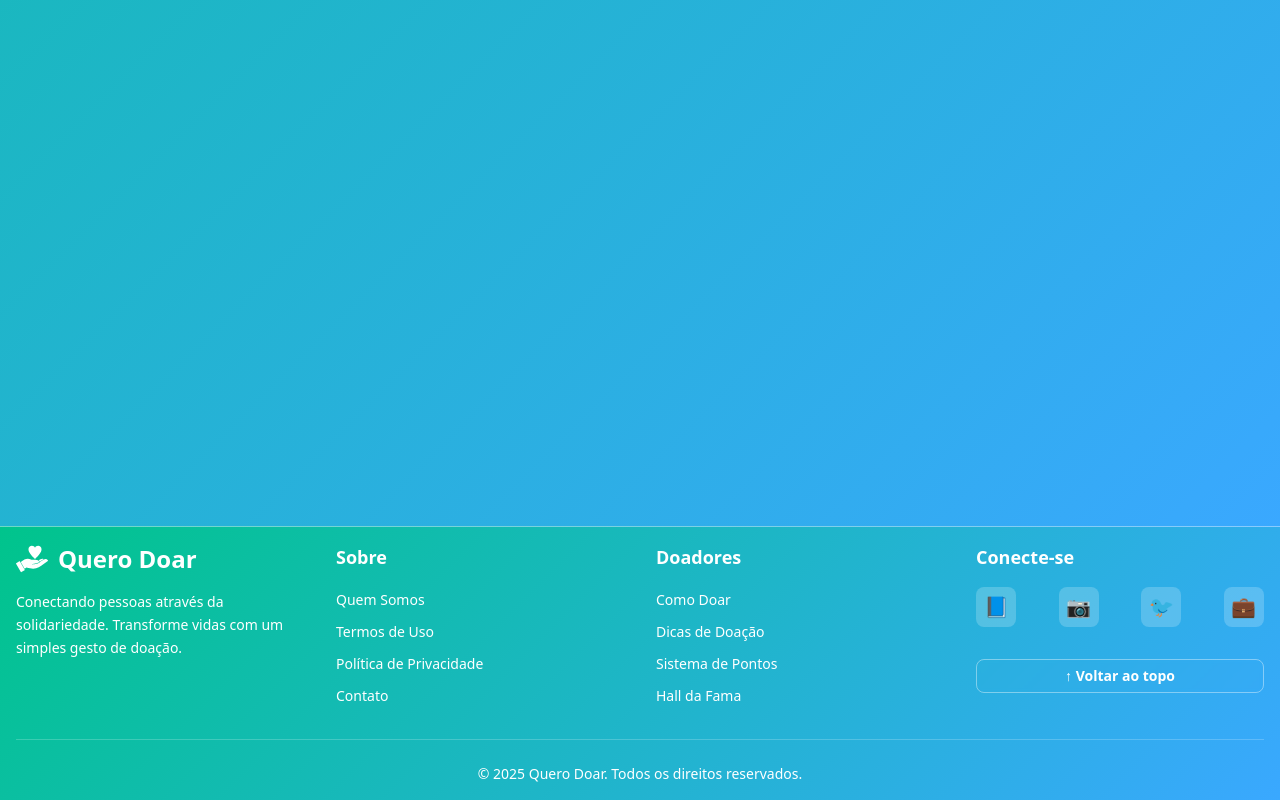
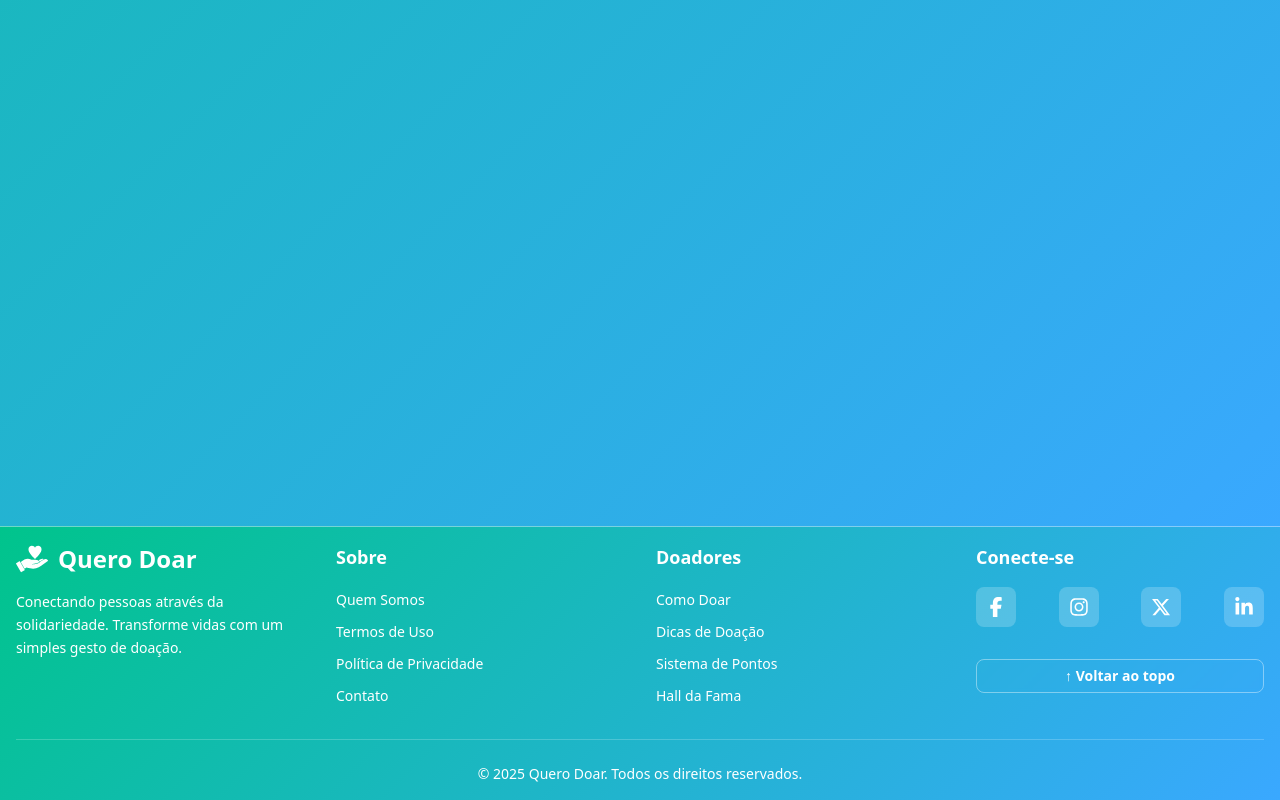
Before and after one commit to Eduardo-Ohlweiler/quero_doar_frontend, a React (Vite) app: page / in a window 1280 px wide. Shown: the part 1474-2274 px from the top of the page. Built offline with nearby package versions, Linux system fonts and the light colour scheme.

Commit message:
feat: Adiciona ícones de redes sociais ao componente Footer e ajusta testes para refletir mudanças na renderização

```diff
--- a/src/components/Footer/Footer.jsx
+++ b/src/components/Footer/Footer.jsx
@@ -1,8 +1,9 @@
 import { footerStyles, footerContainerStyles, footerSectionStyles } from './Footer.styles';
+import { FaFacebookF, FaInstagram, FaXTwitter, FaLinkedinIn } from 'react-icons/fa6';
 import PropTypes from 'prop-types';
 import clsx from 'clsx';
 import { twMerge } from 'tailwind-merge';
-import { Link, useNavigate } from 'react-router-dom';
+import { Link } from 'react-router-dom';
 import Logo from '../Logo/Logo';
 import Button from '../Button/Button';
 
@@ -12,21 +13,9 @@ const Footer = ({
     className,
     ...rest
 }) => {
-    const navigate = useNavigate();
-
     const scrollToTop = () => {
-        window.scrollTo({
-            top: 0,
-            behavior: 'smooth'
-        });
+        window.scrollTo({ top: 0, behavior: 'smooth' });
     };
-
-    const socialLinks = [
-        { name: 'Facebook', url: 'https://facebook.com', icon: '📘' },
-        { name: 'Instagram', url: 'https://instagram.com', icon: '📷' },
-        { name: 'Twitter', url: 'https://twitter.com', icon: '🐦' },
-        { name: 'LinkedIn', url: 'https://linkedin.com', icon: '💼' },
-    ];
 
     const institutionalLinks = [
         { name: 'Quem Somos', path: '/sobre' },
@@ -43,19 +32,10 @@ const Footer = ({
     ];
 
     const renderMinimalFooter = () => (
-        <div className={twMerge(clsx(footerContainerStyles({ variant, appearance })))}>
-            <div className="container mx-auto px-4 py-6">
-                <div className="flex flex-col items-center gap-4 sm:flex-row sm:justify-between">
-                    <Logo
-                        variant="full"
-                        size="md"
-                        color={appearance === 'white' ? 'primary' : 'white'}
-                    />
+        <div className={twMerge(clsx(footerContainerStyles({ variant, appearance })), "h-14 flex items-center justify-center")}>
             <p className="text-sm text-center">
                 © 2025 Quero Doar. Todos os direitos reservados.
             </p>
-                </div>
-            </div>
         </div>
     );
 
@@ -115,23 +95,70 @@ const Footer = ({
                     <div className={twMerge(clsx(footerSectionStyles()))}>
                         <h3 className="font-semibold text-lg mb-4">Conecte-se</h3>
                         <div className="flex justify-between mb-4">
-                            {socialLinks.map((social) => (
                             <a
-                                    key={social.name}
-                                    href={social.url}
+                                href="https://facebook.com"
                                 target="_blank"
                                 rel="noopener noreferrer"
-                                    className="w-10 h-10 bg-white/20 rounded-lg flex items-center justify-center hover:bg-white/30 transition-all duration-200 text-xl"
-                                    aria-label={`Visite nosso ${social.name}`}
+                                className={twMerge(
+                                    clsx(
+                                        "w-10 h-10 rounded-lg flex items-center justify-center hover:bg-white/30 transition-all duration-200",
+                                        appearance === 'white' ? 'text-[var(--color-primary)] bg-white/0' : 'text-white bg-white/20'
+                                    )
+                                )}
+                                aria-label="Visite nosso Facebook"
                             >
-                                    {social.icon}
+                                <FaFacebookF className="w-5 h-5" aria-hidden="true" />
                             </a>
-                            ))}
+
+                            <a
+                                href="https://instagram.com"
+                                target="_blank"
+                                rel="noopener noreferrer"
+                                className={twMerge(
+                                    clsx(
+                                        "w-10 h-10 rounded-lg flex items-center justify-center hover:bg-white/30 transition-all duration-200",
+                                        appearance === 'white' ? 'text-[var(--color-primary)] bg-white/0' : 'text-white bg-white/20'
+                                    )
+                                )}
+                                aria-label="Visite nosso Instagram"
+                            >
+                                <FaInstagram className="w-5 h-5" aria-hidden="true" />
+                            </a>
+
+                            <a
+                                href="https://x.com"
+                                target="_blank"
+                                rel="noopener noreferrer"
+                                className={twMerge(
+                                    clsx(
+                                        "w-10 h-10 rounded-lg flex items-center justify-center hover:bg-white/30 transition-all duration-200",
+                                        appearance === 'white' ? 'text-[var(--color-primary)] bg-white/0' : 'text-white bg-white/20'
+                                    )
+                                )}
+                                aria-label="Visite nosso Twitter"
+                            >
+                                <FaXTwitter className="w-5 h-5" aria-hidden="true" />
+                            </a>
+
+                            <a
+                                href="https://linkedin.com"
+                                target="_blank"
+                                rel="noopener noreferrer"
+                                className={twMerge(
+                                    clsx(
+                                        "w-10 h-10 rounded-lg flex items-center justify-center hover:bg-white/30 transition-all duration-200",
+                                        appearance === 'white' ? 'text-[var(--color-primary)] bg-white/0' : 'text-white bg-white/20'
+                                    )
+                                )}
+                                aria-label="Visite nosso LinkedIn"
+                            >
+                                <FaLinkedinIn className="w-5 h-5" aria-hidden="true" />
+                            </a>
                         </div>
 
                         {/* Back to top button */}
                         <Button
-                            appearance="ghost"
+                            appearance={appearance === 'white' ? 'primary' : 'ghost'}
                             size="small"
                             onClick={scrollToTop}
                             className="mt-4"
--- a/src/components/MinimalMainLayout/MinimalMainLayout.jsx
+++ b/src/components/MinimalMainLayout/MinimalMainLayout.jsx
@@ -1,6 +1,6 @@
-//TODO: ADICIONAR FOOTER, na sua variante minima, FUTURAMENTE QUANDO IMPLEMENTADO
 import { Outlet } from "react-router-dom";
 import Header from "../Header/Header";
+import Footer from "../Footer/Footer";
 
 export default function MinimalMainLayout() {
     return (
@@ -13,10 +13,11 @@ export default function MinimalMainLayout() {
             <main className="flex-1">
                 <Outlet />
             </main>
+            <Footer variant="minimal" appearance="gradient" />
             {/* Fake Footer */}
-            <div className="h-14 bg-gray-100 flex items-center justify-center">
+            {/* <div className="h-14 bg-gray-100 flex items-center justify-center">
                 <p className="text-gray-500">© 2024 Quero Doar. Todos os direitos reservados.</p>
-            </div>
+            </div>             */}
             {/* <Footer /> */}
         </div>
     );
```
Also changed, not shown: 1 other file (tests, documents, lock files or other folders). Lines whose indentation alone changed are shown as unchanged.
